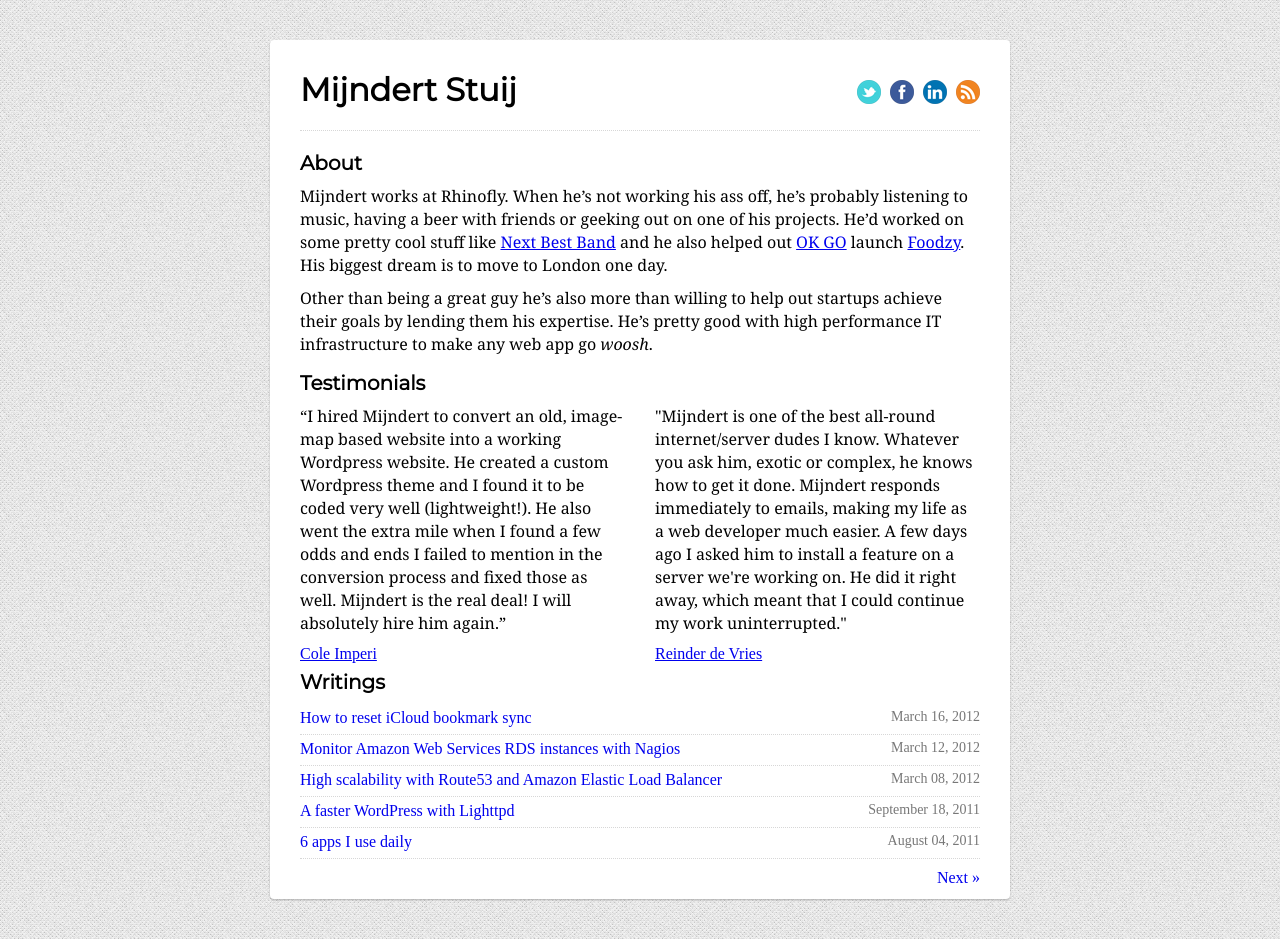
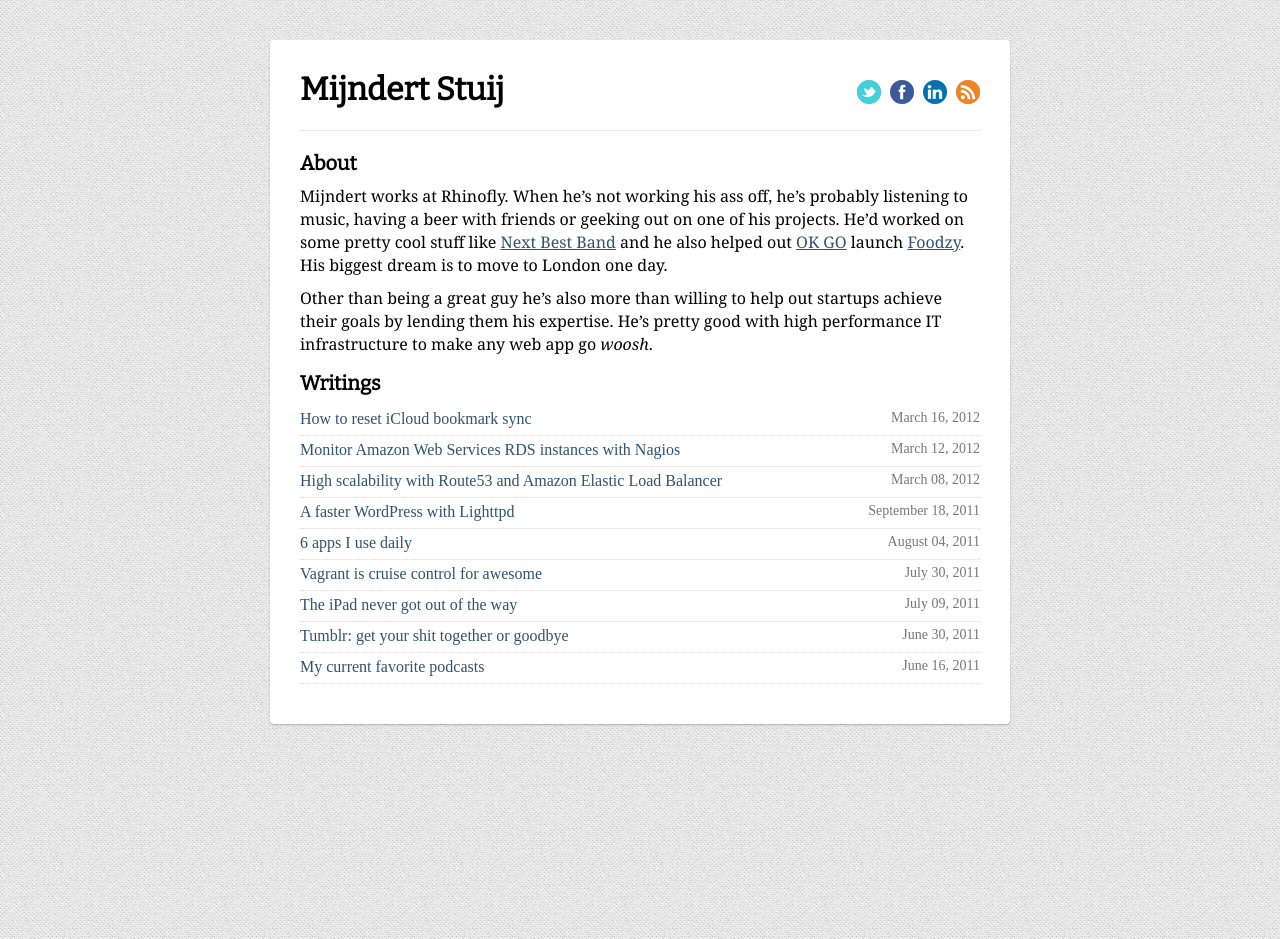
Before and after one commit to ghpages/mijndertstuij.nl, a Jekyll site: the page built from index.html, in a window 1280 px wide. Built offline with Jekyll 4.4.1, drawn with Linux system fonts in a browser that asks for light colours; Markdown is read by kramdown in place of the engine named in the settings; the list of posts is cut into pages by our own code.

Commit message:
Small pagination, layout and colouring changes

```diff
--- a/_config.yml
+++ b/_config.yml
@@ -9,7 +9,7 @@ lsi:         false
 pygments:    true
 markdown:    maruku
 permalink:   /:year-:month/:title.html
-paginate:    5
+paginate:    10
 
 maruku:
   use_tex:    false
--- a/_layouts/default.html
+++ b/_layouts/default.html
@@ -8,9 +8,9 @@
 		<title>{{ page.title }}</title>
 		<meta name="author" content="Mijndert Stuij" />
 		<link href="{{ site.url }}/atom.xml" rel="alternate" title="Mijndert Stuij's blog" type="application/atom+xml" />
-		<link href='http://fonts.googleapis.com/css?family=Montserrat' rel='stylesheet' type='text/css'>
+		<link rel="stylesheet" href="{{ site.url }}/css/screen.css" type="text/css" media="screen, projection" />
+		<link href='http://fonts.googleapis.com/css?family=Bitter' rel='stylesheet' type='text/css'>
 		<link rel="stylesheet" href="{{ site.url }}/css/syntax.css" type="text/css" />
-		<link rel="stylesheet" href="{{ site.url }}/css/screen.css" type="text/css" media="screen, projection" />
 
 		<script type="text/javascript">
 
--- a/css/screen.css
+++ b/css/screen.css
@@ -5,18 +5,19 @@
 /* Layout */
 
 html,body{ background-image: url(../images/bg.png); }
+a{ color: #2F5373; }
 #container{ background: #FFF; margin: 40px auto; width: 680px; padding: 30px; -webkit-box-shadow: 0 1px 2px rgba(0, 0, 0, .25); -moz-box-shadow: 0 1px 2px rgba(0, 0, 0, .25); box-shadow: 0 1px 2px rgba(0, 0, 0, .25); -webkit-border-radius: 4px; -moz-border-radius: 4px; border-radius: 4px; }
 #header{ border-bottom: #D7D7D7 dotted 1px; height: 60px; }
 #main{ margin: 20px 0 0 0; }
 
 #header ul{ float: right; margin: 10px 0; }
 #header ul li{ display: inline; list-style: none; margin: 0 0 0 5px; }
-#header h1 a{ font-family: 'Montserrat', sans-serif; margin: 0 0 20px 0; text-decoration: none; color: #000; float: left; border: none; }
-#main h2{ font-family: 'Montserrat', sans-serif; font-size: 20px; margin: 15px 0 10px 0; }
-#main h3{ font-family: 'Montserrat', sans-serif; font-size: 17px; margin: 15px 0 5px 0; }
+#header h1 a{ font-family: 'Bitter', serif; margin: 0 0 20px 0; text-decoration: none; color: #000; float: left; border: none; }
+#main h2{ font-family: 'Bitter', serif; font-size: 20px; margin: 15px 0 10px 0; }
+#main h3{ font-family: 'Bitter', serif; font-size: 17px; margin: 15px 0 5px 0; }
 #main p{ font-family: Georgia, serif; font-size: 16px; margin: 0 0 10px 0; line-height: 23px; }
 #main .highlight{ margin: 0 0 10px 0; }
-#twocolumn{ min-height: 250px; }
+#twocolumn{ min-height: 240px; }
 #twocolumn .left{ float: left; width: 325px; }
 #twocolumn .right{ float: right; width: 325px; }
 #pagination{ margin: 10px 0 0 0; }
--- a/index.html
+++ b/index.html
@@ -8,22 +8,6 @@ title: Mijndert Stuij
 	<p>Mijndert works at Rhinofly. When he’s not working his ass off, he’s probably listening to music, having a beer with friends or geeking out on one of his projects. He’d worked on some pretty cool stuff like <a href="http://nextbestband.nl">Next Best Band</a> and he also helped out <a href="http://okgo.nl/">OK GO</a> launch <a href="http://foodzy.com">Foodzy</a>. His biggest dream is to move to London one day.</p>
 
 	<p>Other than being a great guy he’s also more than willing to help out startups achieve their goals by lending them his expertise. He’s pretty good with high performance IT infrastructure to make any web app go <i>woosh</i>.</p>
-
-	<h2>Testimonials</h2>
-
-	<div id="twocolumn">
-
-		<div class="left">
-			<p>“I hired Mijndert to convert an old, image-map based website into a working Wordpress website. He created a custom Wordpress theme and I found it to be coded very well (lightweight!). He also went the extra mile when I found a few odds and ends I failed to mention in the conversion process and fixed those as well. Mijndert is the real deal! I will absolutely hire him again.”</p>
-			<a href="http://dothbrands.com/">Cole Imperi</a>
-		</div>
-
-		<div class="right">
-			<p>"Mijndert is one of the best all-round internet/server dudes I know. Whatever you ask him, exotic or complex, he knows how to get it done. Mijndert responds immediately to emails, making my life as a web developer much easier. A few days ago I asked him to install a feature on a server we're working on. He did it right away, which meant that I could continue my work uninterrupted."</p>
-			<a href="http://interactionauts.com/">Reinder de Vries</a>
-		</div>
-
-	</div>
 
 	<h2>Writings</h2>
 
```
Also changed, not shown: _layouts/post.html (+9 -2 lines).
